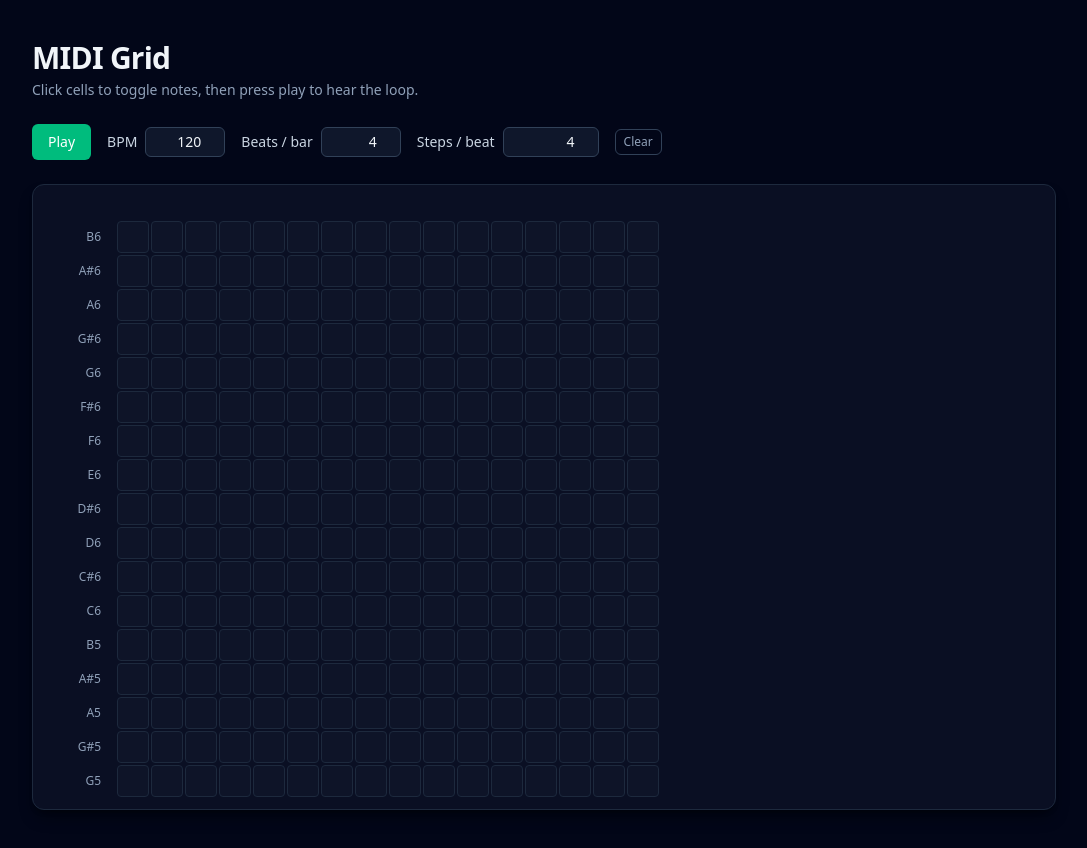
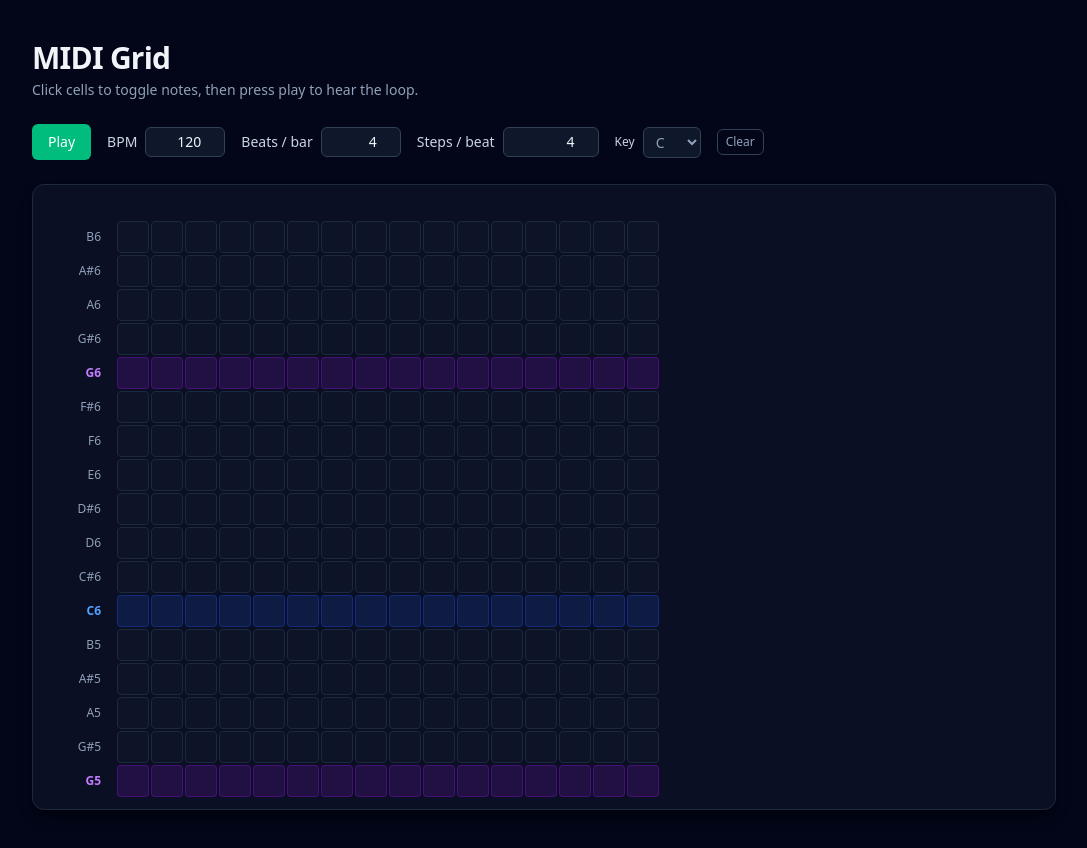
Before and after one commit to dawdmaow/sveltesequencer, a SvelteKit app: page / in a window 1280 px wide. Shown: the whole page, without its empty margins (96-1183 px from the left). Built offline with nearby package versions, Linux system fonts and the light colour scheme.

Commit message:
key selector, highlight root and fifth notes

```diff
--- a/src/routes/+page.svelte
+++ b/src/routes/+page.svelte
@@ -35,12 +35,32 @@
 	let bpm = 120;
 	let beatsPerMeasure = 4;
 	let stepsPerBeat = 4;
+	let key = 'C';
 
 	let timeoutId: number | null = null; // browser internal for the step scheduler
 	let _audioCtxCache: AudioContext | null = null; // browser internal
 
+	const keys = ['C', 'C#', 'D', 'D#', 'E', 'F', 'F#', 'G', 'G#', 'A', 'A#', 'B'];
+	const chromatic = ['C', 'C#', 'D', 'D#', 'E', 'F', 'F#', 'G', 'G#', 'A', 'A#', 'B'];
+
+	function getChromaticIndex(noteName: string): number {
+		return chromatic.indexOf(noteName);
+	}
+
+	function isRootNote(pitchIndex: number): boolean {
+		const noteInOctave = (NUM_PITCHES - 1 - pitchIndex) % 12;
+		const rootIndex = getChromaticIndex(key);
+		return noteInOctave === rootIndex;
+	}
+
+	function isFifthNote(pitchIndex: number): boolean {
+		const noteInOctave = (NUM_PITCHES - 1 - pitchIndex) % 12;
+		const rootIndex = getChromaticIndex(key);
+		const fifthIndex = (rootIndex + 7) % 12;
+		return noteInOctave === fifthIndex;
+	}
+
 	function getNoteName(pitchIndex: number): string {
-		const chromatic = ['C', 'C#', 'D', 'D#', 'E', 'F', 'F#', 'G', 'G#', 'A', 'A#', 'B'];
 		const octave = START_OCTAVE + Math.floor((NUM_PITCHES - 1 - pitchIndex) / 12);
 		const note = chromatic[(NUM_PITCHES - 1 - pitchIndex) % 12];
 		return `${note}${octave}`;
@@ -256,6 +276,20 @@
 			</div>
 
 			<div class="flex items-center gap-2 text-xs text-slate-400">
+				<label for="key" class="text-slate-300">Key</label>
+				<select
+					id="key"
+					bind:value={key}
+					class="rounded-md border border-slate-700 bg-slate-900 px-2 py-1 text-sm
+						focus-visible:ring-2 focus-visible:ring-emerald-500/70 focus-visible:outline-none"
+				>
+					{#each keys as k (k)}
+						<option value={k}>{k}</option>
+					{/each}
+				</select>
+			</div>
+
+			<div class="flex items-center gap-2 text-xs text-slate-400">
 				<button
 					type="button"
 					on:click={clearPattern}
@@ -273,7 +307,12 @@
 				{#each [...Array(NUM_PITCHES).keys()] as pitchIndex (pitchIndex)}
 					<div class="flex gap-2">
 						<div
-							class="flex w-16 flex-shrink-0 items-center justify-end pr-2 text-xs text-slate-400"
+							class="flex w-16 flex-shrink-0 items-center justify-end pr-2 text-xs
+								{isRootNote(pitchIndex)
+								? 'font-semibold text-blue-400'
+								: isFifthNote(pitchIndex)
+									? 'font-semibold text-purple-400'
+									: 'text-slate-400'}"
 						>
 							<span>{getNoteName(pitchIndex)}</span>
 						</div>
@@ -285,8 +324,16 @@
 									class={`h-8 w-8 flex-shrink-0 rounded-sm border text-xs transition
 										${
 											column.pitches[pitchIndex]
-												? 'border-emerald-400 bg-emerald-500/70 shadow-[0_0_10px_rgba(16,185,129,0.7)]'
-												: 'border-slate-800 bg-slate-900/70 hover:border-slate-600 hover:bg-slate-800'
+												? isRootNote(pitchIndex)
+													? 'border-blue-400 bg-blue-500/70 shadow-lg shadow-blue-500/50'
+													: isFifthNote(pitchIndex)
+														? 'border-purple-400 bg-purple-500/70 shadow-lg shadow-purple-500/50'
+														: 'border-emerald-400 bg-emerald-500/70 shadow-lg shadow-emerald-500/50'
+												: isRootNote(pitchIndex)
+													? 'border-blue-800/50 bg-blue-900/30 hover:border-blue-700 hover:bg-blue-900/50'
+													: isFifthNote(pitchIndex)
+														? 'border-purple-800/50 bg-purple-900/30 hover:border-purple-700 hover:bg-purple-900/50'
+														: 'border-slate-800 bg-slate-900/70 hover:border-slate-600 hover:bg-slate-800'
 										}
 										${
 											isPlaying && currentStep === stepIndex
```
